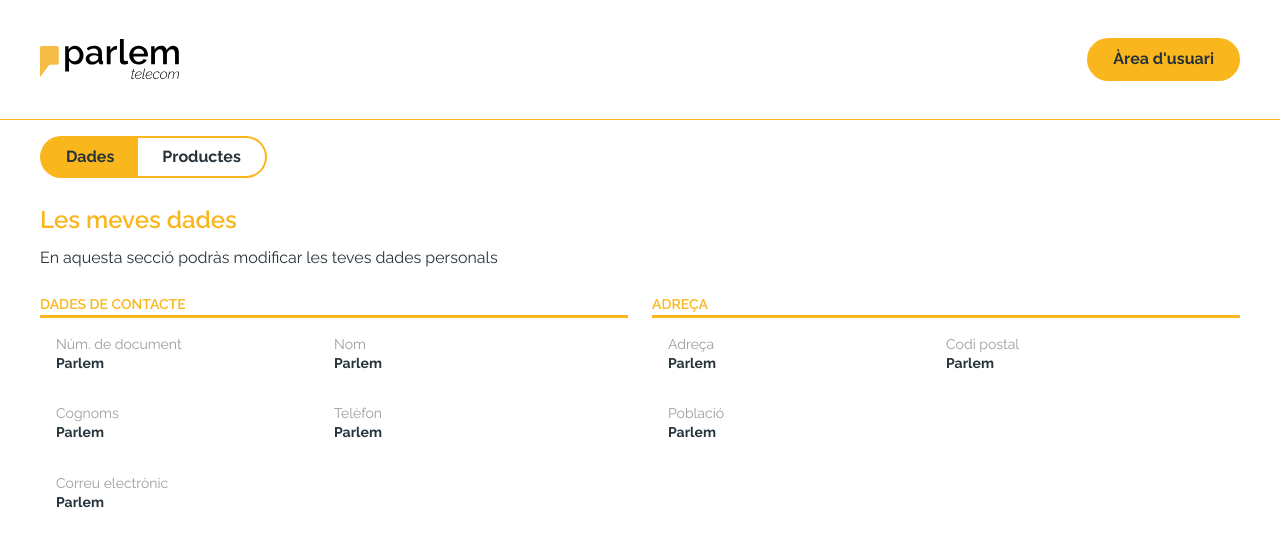
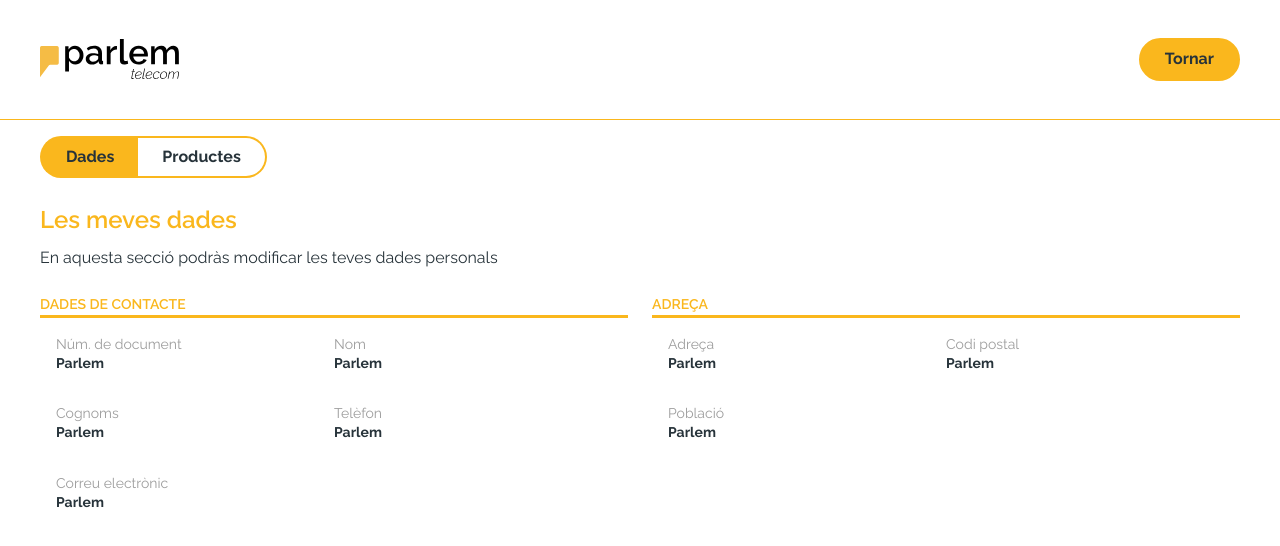
Before and after one commit to Jocalu/parlem-test, a Nuxt app in the folder apps/parlem-web/: page /user-area in a window 1280 px wide. Shown: the top 546 px of the page. Built offline with nearby package versions, Linux system fonts and the light colour scheme.

Commit message:
Add home button to header

```diff
--- a/apps/parlem-web/components/HeaderDefault/HeaderDefault.vue
+++ b/apps/parlem-web/components/HeaderDefault/HeaderDefault.vue
@@ -6,7 +6,10 @@
         src="@/assets/svgs/logo.svg"
         alt="Logo parlem"
       />
-      <nuxt-link class="button--primary" :to="ROUTES.USER_AREA">
+      <nuxt-link v-if="!isHomePage" class="button--primary" :to="ROUTES.HOME">
+        <span v-text="returnText" />
+      </nuxt-link>
+      <nuxt-link v-else class="button--primary" :to="ROUTES.USER_AREA">
         <span v-text="userAreaButtonText" />
       </nuxt-link>
     </div>
@@ -14,8 +17,16 @@
 </template>
 
 <script lang="ts" setup>
+import { ComputedRef } from "vue";
+
 import { ROUTES } from "../../routes/routes";
-import { userAreaButtonText } from "../../locales/ca.json";
+import { userAreaButtonText, returnText } from "../../locales/ca.json";
+
+const route = useRoute();
+
+const isHomePage: ComputedRef<boolean> = computed(() => {
+  return route.path === ROUTES.HOME;
+});
 </script>
 
 <style lang="scss" src="./HeaderDefault.scss"></style>
--- a/apps/parlem-web/components/PagesNavigation/PagesNavigation.vue
+++ b/apps/parlem-web/components/PagesNavigation/PagesNavigation.vue
@@ -36,8 +36,8 @@ withDefaults(defineProps<PageNavigationProps>(), {
   ],
 });
 
-const activeClass = (link: string) => {
-  return link === route.path && "pages-navigation__item--active";
+const activeClass = (link: string): string => {
+  return link === route.path ? "pages-navigation__item--active" : "";
 };
 </script>
 
--- a/apps/parlem-web/locales/ca.json
+++ b/apps/parlem-web/locales/ca.json
@@ -18,5 +18,6 @@
   "data": "Dades",
   "products": "Productes",
   "userAreaProductsSoldAtText": "Contractat el",
-  "userAreaProductsNameText": "Nom del producte:"
+  "userAreaProductsNameText": "Nom del producte:",
+  "returnText": "Tornar"
 }
```
